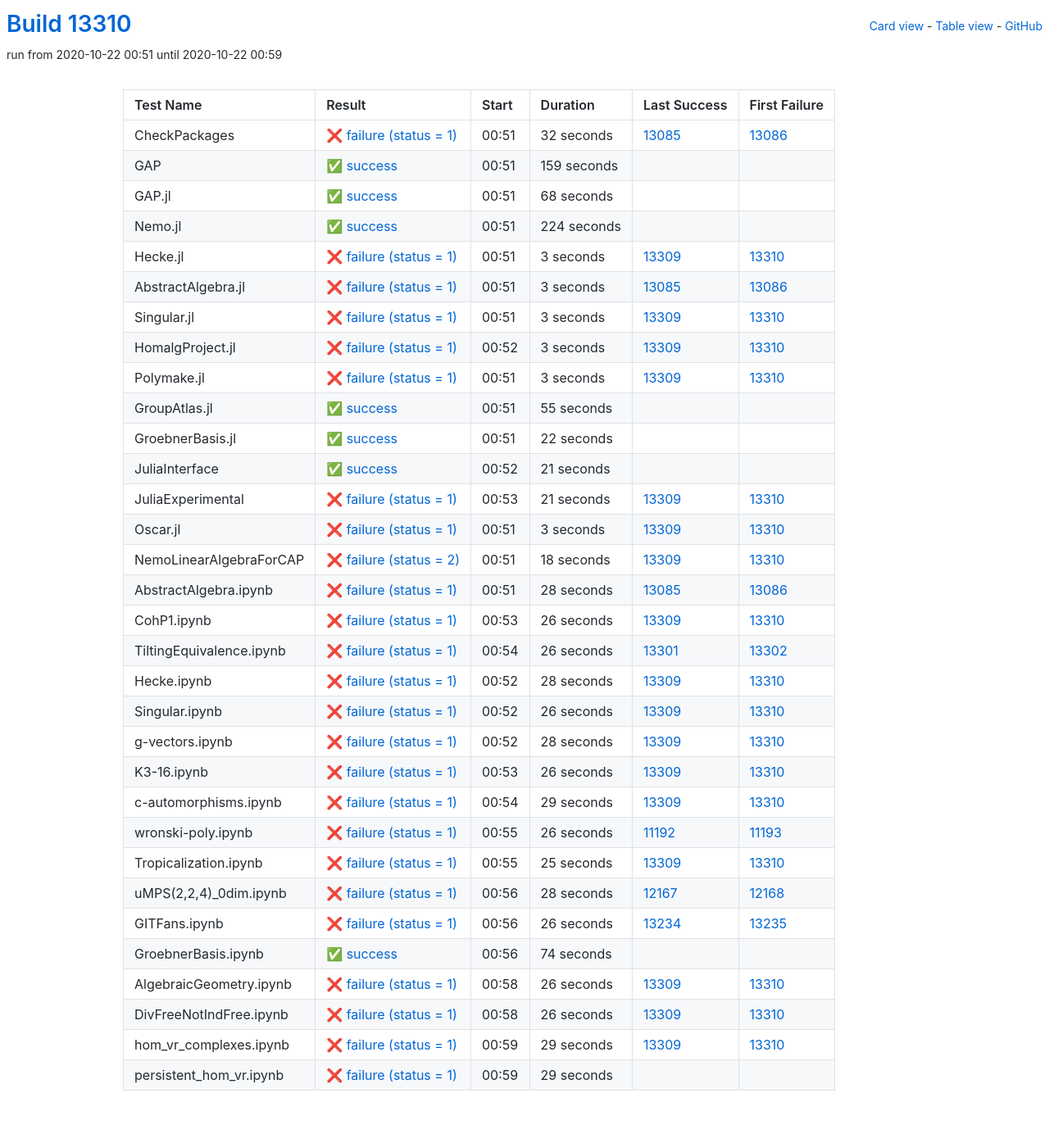
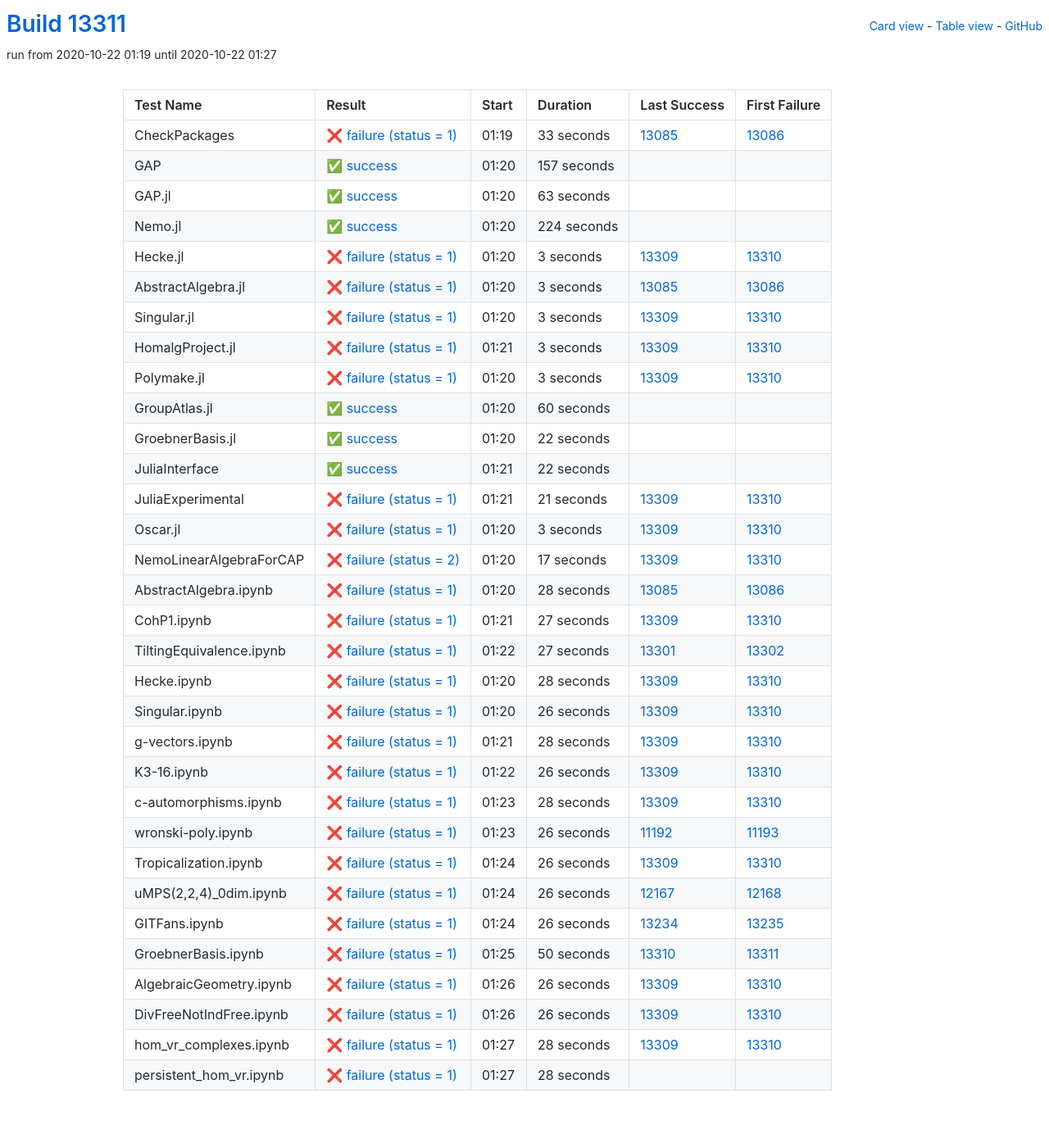
Before and after one commit to oscar-system/oscar-ci-status, a Jekyll site: the page built from table.html, in a window 1280 px wide. Shown: the whole page at 82% size. Built offline with Jekyll 4.4.1, drawn with Linux system fonts in a browser that asks for light colours.

Commit message:
Build #13311

```diff
--- a/_data/ci.yml
+++ b/_data/ci.yml
@@ -1,6 +1,6 @@
 ---
-build: 13310
-build_url: https://oscarci.mathematik.uni-kl.de/job/oscar/13310/
+build: 13311
+build_url: https://oscarci.mathematik.uni-kl.de/job/oscar/13311/
 job: oscar
 organization: oscar-system
 repo: oscar-ci-status
@@ -8,44 +8,44 @@
 tests:
 - name: CheckPackages
   id: checkpackages
-  log: https://oscarci.mathematik.uni-kl.de/job/oscar/13310/artifact/logs/build-13310/CheckPackages.log
-  start: 2020-10-22 00:51
+  log: https://oscarci.mathematik.uni-kl.de/job/oscar/13311/artifact/logs/build-13311/CheckPackages.log
+  start: 2020-10-22 01:19
   success: false
   exitcode: 1
   status: failure
-  duration: 32
+  duration: 33
   last_success: 13085
   last_success_url: https://oscarci.mathematik.uni-kl.de/job/oscar/13085/
   first_failure: 13086
   first_failure_url: https://oscarci.mathematik.uni-kl.de/job/oscar/13086/
 - name: GAP
   id: gap
-  log: https://oscarci.mathematik.uni-kl.de/job/oscar/13310/artifact/logs/build-13310/GAP.log
-  start: 2020-10-22 00:51
+  log: https://oscarci.mathematik.uni-kl.de/job/oscar/13311/artifact/logs/build-13311/GAP.log
+  start: 2020-10-22 01:20
   success: true
   exitcode: 0
   status: success
-  duration: 159
+  duration: 157
   last_success: false
   last_success_url:
   first_failure: false
   first_failure_url:
 - name: GAP.jl
   id: gap-jl
-  log: https://oscarci.mathematik.uni-kl.de/job/oscar/13310/artifact/logs/build-13310/GAP.jl.log
-  start: 2020-10-22 00:51
+  log: https://oscarci.mathematik.uni-kl.de/job/oscar/13311/artifact/logs/build-13311/GAP.jl.log
+  start: 2020-10-22 01:20
   success: true
   exitcode: 0
   status: success
-  duration: 68
+  duration: 63
   last_success: false
   last_success_url:
   first_failure: false
   first_failure_url:
 - name: Nemo.jl
   id: nemo-jl
-  log: https://oscarci.mathematik.uni-kl.de/job/oscar/13310/artifact/logs/build-13310/Nemo.jl.log
-  start: 2020-10-22 00:51
+  log: https://oscarci.mathematik.uni-kl.de/job/oscar/13311/artifact/logs/build-13311/Nemo.jl.log
+  start: 2020-10-22 01:20
   success: true
   exitcode: 0
   status: success
@@ -56,8 +56,8 @@
   first_failure_url:
 - name: Hecke.jl
   id: hecke-jl
-  log: https://oscarci.mathematik.uni-kl.de/job/oscar/13310/artifact/logs/build-13310/Hecke.jl.log
-  start: 2020-10-22 00:51
+  log: https://oscarci.mathematik.uni-kl.de/job/oscar/13311/artifact/logs/build-13311/Hecke.jl.log
+  start: 2020-10-22 01:20
   success: false
   exitcode: 1
   status: failure
@@ -68,8 +68,8 @@
   first_failure_url: https://oscarci.mathematik.uni-kl.de/job/oscar/13310/
 - name: AbstractAlgebra.jl
   id: abstractalgebra-jl
-  log: https://oscarci.mathematik.uni-kl.de/job/oscar/13310/artifact/logs/build-13310/AbstractAlgebra.jl.log
-  start: 2020-10-22 00:51
+  log: https://oscarci.mathematik.uni-kl.de/job/oscar/13311/artifact/logs/build-13311/AbstractAlgebra.jl.log
+  start: 2020-10-22 01:20
   success: false
   exitcode: 1
   status: failure
@@ -80,8 +80,8 @@
   first_failure_url: https://oscarci.mathematik.uni-kl.de/job/oscar/13086/
 - name: Singular.jl
   id: singular-jl
-  log: https://oscarci.mathematik.uni-kl.de/job/oscar/13310/artifact/logs/build-13310/Singular.jl.log
-  start: 2020-10-22 00:51
+  log: https://oscarci.mathematik.uni-kl.de/job/oscar/13311/artifact/logs/build-13311/Singular.jl.log
+  start: 2020-10-22 01:20
   success: false
   exitcode: 1
   status: failure
@@ -92,8 +92,8 @@
   first_failure_url: https://oscarci.mathematik.uni-kl.de/job/oscar/13310/
 - name: HomalgProject.jl
   id: homalgproject-jl
-  log: https://oscarci.mathematik.uni-kl.de/job/oscar/13310/artifact/logs/build-13310/HomalgProject.jl.log
-  start: 2020-10-22 00:52
+  log: https://oscarci.mathematik.uni-kl.de/job/oscar/13311/artifact/logs/build-13311/HomalgProject.jl.log
+  start: 2020-10-22 01:21
   success: false
   exitcode: 1
   status: failure
@@ -104,8 +104,8 @@
   first_failure_url: https://oscarci.mathematik.uni-kl.de/job/oscar/13310/
 - name: Polymake.jl
   id: polymake-jl
-  log: https://oscarci.mathematik.uni-kl.de/job/oscar/13310/artifact/logs/build-13310/Polymake.jl.log
-  start: 2020-10-22 00:51
+  log: https://oscarci.mathematik.uni-kl.de/job/oscar/13311/artifact/logs/build-13311/Polymake.jl.log
+  start: 2020-10-22 01:20
   success: false
   exitcode: 1
   status: failure
@@ -116,20 +116,20 @@
   first_failure_url: https://oscarci.mathematik.uni-kl.de/job/oscar/13310/
 - name: GroupAtlas.jl
   id: groupatlas-jl
-  log: https://oscarci.mathematik.uni-kl.de/job/oscar/13310/artifact/logs/build-13310/GroupAtlas.jl.log
-  start: 2020-10-22 00:51
+  log: https://oscarci.mathematik.uni-kl.de/job/oscar/13311/artifact/logs/build-13311/GroupAtlas.jl.log
+  start: 2020-10-22 01:20
   success: true
   exitcode: 0
   status: success
-  duration: 55
+  duration: 60
   last_success: false
   last_success_url:
   first_failure: false
   first_failure_url:
 - name: GroebnerBasis.jl
   id: groebnerbasis-jl
-  log: https://oscarci.mathematik.uni-kl.de/job/oscar/13310/artifact/logs/build-13310/GroebnerBasis.jl.log
-  start: 2020-10-22 00:51
+  log: https://oscarci.mathematik.uni-kl.de/job/oscar/13311/artifact/logs/build-13311/GroebnerBasis.jl.log
+  start: 2020-10-22 01:20
   success: true
   exitcode: 0
   status: success
@@ -140,20 +140,20 @@
   first_failure_url:
 - name: JuliaInterface
   id: juliainterface
-  log: https://oscarci.mathematik.uni-kl.de/job/oscar/13310/artifact/logs/build-13310/JuliaInterface.log
-  start: 2020-10-22 00:52
+  log: https://oscarci.mathematik.uni-kl.de/job/oscar/13311/artifact/logs/build-13311/JuliaInterface.log
+  start: 2020-10-22 01:21
   success: true
   exitcode: 0
   status: success
-  duration: 21
+  duration: 22
   last_success: false
   last_success_url:
   first_failure: false
   first_failure_url:
 - name: JuliaExperimental
   id: juliaexperimental
-  log: https://oscarci.mathematik.uni-kl.de/job/oscar/13310/artifact/logs/build-13310/JuliaExperimental.log
-  start: 2020-10-22 00:53
+  log: https://oscarci.mathematik.uni-kl.de/job/oscar/13311/artifact/logs/build-13311/JuliaExperimental.log
+  start: 2020-10-22 01:21
   success: false
   exitcode: 1
   status: failure
@@ -164,8 +164,8 @@
   first_failure_url: https://oscarci.mathematik.uni-kl.de/job/oscar/13310/
 - name: Oscar.jl
   id: oscar-jl
-  log: https://oscarci.mathematik.uni-kl.de/job/oscar/13310/artifact/logs/build-13310/Oscar.jl.log
-  start: 2020-10-22 00:51
+  log: https://oscarci.mathematik.uni-kl.de/job/oscar/13311/artifact/logs/build-13311/Oscar.jl.log
+  start: 2020-10-22 01:20
   success: false
   exitcode: 1
   status: failure
@@ -176,20 +176,20 @@
   first_failure_url: https://oscarci.mathematik.uni-kl.de/job/oscar/13310/
 - name: NemoLinearAlgebraForCAP
   id: nemolinearalgebraforcap
-  log: https://oscarci.mathematik.uni-kl.de/job/oscar/13310/artifact/logs/build-13310/NemoLinearAlgebraForCAP.log
-  start: 2020-10-22 00:51
+  log: https://oscarci.mathematik.uni-kl.de/job/oscar/13311/artifact/logs/build-13311/NemoLinearAlgebraForCAP.log
+  start: 2020-10-22 01:20
   success: false
   exitcode: 2
   status: failure
-  duration: 18
+  duration: 17
   last_success: 13309
   last_success_url: https://oscarci.mathematik.uni-kl.de/job/oscar/13309/
   first_failure: 13310
   first_failure_url: https://oscarci.mathematik.uni-kl.de/job/oscar/13310/
 - name: AbstractAlgebra.ipynb
   id: abstractalgebra-ipynb
-  log: https://oscarci.mathematik.uni-kl.de/job/oscar/13310/artifact/logs/build-13310/AbstractAlgebra.ipynb.log
-  start: 2020-10-22 00:51
+  log: https://oscarci.mathematik.uni-kl.de/job/oscar/13311/artifact/logs/build-13311/AbstractAlgebra.ipynb.log
+  start: 2020-10-22 01:20
   success: false
   exitcode: 1
   status: failure
@@ -200,32 +200,32 @@
   first_failure_url: https://oscarci.mathematik.uni-kl.de/job/oscar/13086/
 - name: CohP1.ipynb
   id: cohp1-ipynb
-  log: https://oscarci.mathematik.uni-kl.de/job/oscar/13310/artifact/logs/build-13310/CohP1.ipynb.log
-  start: 2020-10-22 00:53
+  log: https://oscarci.mathematik.uni-kl.de/job/oscar/13311/artifact/logs/build-13311/CohP1.ipynb.log
+  start: 2020-10-22 01:21
   success: false
   exitcode: 1
   status: failure
-  duration: 26
+  duration: 27
   last_success: 13309
   last_success_url: https://oscarci.mathematik.uni-kl.de/job/oscar/13309/
   first_failure: 13310
   first_failure_url: https://oscarci.mathematik.uni-kl.de/job/oscar/13310/
 - name: TiltingEquivalence.ipynb
   id: tiltingequivalence-ipynb
-  log: https://oscarci.mathematik.uni-kl.de/job/oscar/13310/artifact/logs/build-13310/TiltingEquivalence.ipynb.log
-  start: 2020-10-22 00:54
+  log: https://oscarci.mathematik.uni-kl.de/job/oscar/13311/artifact/logs/build-13311/TiltingEquivalence.ipynb.log
+  start: 2020-10-22 01:22
   success: false
   exitcode: 1
   status: failure
-  duration: 26
+  duration: 27
   last_success: 13301
   last_success_url: https://oscarci.mathematik.uni-kl.de/job/oscar/13301/
   first_failure: 13302
   first_failure_url: https://oscarci.mathematik.uni-kl.de/job/oscar/13302/
 - name: Hecke.ipynb
   id: hecke-ipynb
-  log: https://oscarci.mathematik.uni-kl.de/job/oscar/13310/artifact/logs/build-13310/Hecke.ipynb.log
-  start: 2020-10-22 00:52
+  log: https://oscarci.mathematik.uni-kl.de/job/oscar/13311/artifact/logs/build-13311/Hecke.ipynb.log
+  start: 2020-10-22 01:20
   success: false
   exitcode: 1
   status: failure
@@ -236,8 +236,8 @@
   first_failure_url: https://oscarci.mathematik.uni-kl.de/job/oscar/13310/
 - name: Singular.ipynb
   id: singular-ipynb
-  log: https://oscarci.mathematik.uni-kl.de/job/oscar/13310/artifact/logs/build-13310/Singular.ipynb.log
-  start: 2020-10-22 00:52
+  log: https://oscarci.mathematik.uni-kl.de/job/oscar/13311/artifact/logs/build-13311/Singular.ipynb.log
+  start: 2020-10-22 01:20
   success: false
   exitcode: 1
   status: failure
@@ -248,8 +248,8 @@
   first_failure_url: https://oscarci.mathematik.uni-kl.de/job/oscar/13310/
 - name: g-vectors.ipynb
   id: g-vectors-ipynb
-  log: https://oscarci.mathematik.uni-kl.de/job/oscar/13310/artifact/logs/build-13310/g-vectors.ipynb.log
-  start: 2020-10-22 00:52
+  log: https://oscarci.mathematik.uni-kl.de/job/oscar/13311/artifact/logs/build-13311/g-vectors.ipynb.log
+  start: 2020-10-22 01:21
   success: false
   exitcode: 1
   status: failure
@@ -260,8 +260,8 @@
   first_failure_url: https://oscarci.mathematik.uni-kl.de/job/oscar/13310/
 - name: K3-16.ipynb
   id: k3-16-ipynb
-  log: https://oscarci.mathematik.uni-kl.de/job/oscar/13310/artifact/logs/build-13310/K3-16.ipynb.log
-  start: 2020-10-22 00:53
+  log: https://oscarci.mathematik.uni-kl.de/job/oscar/13311/artifact/logs/build-13311/K3-16.ipynb.log
+  start: 2020-10-22 01:22
   success: false
   exitcode: 1
   status: failure
@@ -272,20 +272,20 @@
   first_failure_url: https://oscarci.mathematik.uni-kl.de/job/oscar/13310/
 - name: c-automorphisms.ipynb
   id: c-automorphisms-ipynb
-  log: https://oscarci.mathematik.uni-kl.de/job/oscar/13310/artifact/logs/build-13310/c-automorphisms.ipynb.log
-  start: 2020-10-22 00:54
+  log: https://oscarci.mathematik.uni-kl.de/job/oscar/13311/artifact/logs/build-13311/c-automorphisms.ipynb.log
+  start: 2020-10-22 01:23
   success: false
   exitcode: 1
   status: failure
-  duration: 29
+  duration: 28
   last_success: 13309
   last_success_url: https://oscarci.mathematik.uni-kl.de/job/oscar/13309/
   first_failure: 13310
   first_failure_url: https://oscarci.mathematik.uni-kl.de/job/oscar/13310/
 - name: wronski-poly.ipynb
   id: wronski-poly-ipynb
-  log: https://oscarci.mathematik.uni-kl.de/job/oscar/13310/artifact/logs/build-13310/wronski-poly.ipynb.log
-  start: 2020-10-22 00:55
+  log: https://oscarci.mathematik.uni-kl.de/job/oscar/13311/artifact/logs/build-13311/wronski-poly.ipynb.log
+  start: 2020-10-22 01:23
   success: false
   exitcode: 1
   status: failure
@@ -296,32 +296,32 @@
   first_failure_url: https://oscarci.mathematik.uni-kl.de/job/oscar/11193/
 - name: Tropicalization.ipynb
   id: tropicalization-ipynb
-  log: https://oscarci.mathematik.uni-kl.de/job/oscar/13310/artifact/logs/build-13310/Tropicalization.ipynb.log
-  start: 2020-10-22 00:55
+  log: https://oscarci.mathematik.uni-kl.de/job/oscar/13311/artifact/logs/build-13311/Tropicalization.ipynb.log
+  start: 2020-10-22 01:24
   success: false
   exitcode: 1
   status: failure
-  duration: 25
+  duration: 26
   last_success: 13309
   last_success_url: https://oscarci.mathematik.uni-kl.de/job/oscar/13309/
   first_failure: 13310
   first_failure_url: https://oscarci.mathematik.uni-kl.de/job/oscar/13310/
 - name: uMPS(2,2,4)_0dim.ipynb
   id: umps-2-2-4-0dim-ipynb
-  log: https://oscarci.mathematik.uni-kl.de/job/oscar/13310/artifact/logs/build-13310/uMPS-2-2-4-_0dim.ipynb.log
-  start: 2020-10-22 00:56
+  log: https://oscarci.mathematik.uni-kl.de/job/oscar/13311/artifact/logs/build-13311/uMPS-2-2-4-_0dim.ipynb.log
+  start: 2020-10-22 01:24
   success: false
   exitcode: 1
   status: failure
-  duration: 28
+  duration: 26
   last_success: 12167
   last_success_url: https://oscarci.mathematik.uni-kl.de/job/oscar/12167/
   first_failure: 12168
   first_failure_url: https://oscarci.mathematik.uni-kl.de/job/oscar/12168/
 - name: GITFans.ipynb
   id: gitfans-ipynb
-  log: https://oscarci.mathematik.uni-kl.de/job/oscar/13310/artifact/logs/build-13310/GITFans.ipynb.log
-  start: 2020-10-22 00:56
+  log: https://oscarci.mathematik.uni-kl.de/job/oscar/13311/artifact/logs/build-13311/GITFans.ipynb.log
+  start: 2020-10-22 01:24
   success: false
   exitcode: 1
   status: failure
@@ -332,20 +332,20 @@
   first_failure_url: https://oscarci.mathematik.uni-kl.de/job/oscar/13235/
 - name: GroebnerBasis.ipynb
   id: groebnerbasis-ipynb
-  log: https://oscarci.mathematik.uni-kl.de/job/oscar/13310/artifact/logs/build-13310/GroebnerBasis.ipynb.log
-  start: 2020-10-22 00:56
-  success: true
-  exitcode: 0
-  status: success
-  duration: 74
-  last_success: false
-  last_success_url:
-  first_failure: false
-  first_failure_url:
+  log: https://oscarci.mathematik.uni-kl.de/job/oscar/13311/artifact/logs/build-13311/GroebnerBasis.ipynb.log
+  start: 2020-10-22 01:25
+  success: false
+  exitcode: 1
+  status: failure
+  duration: 50
+  last_success: 13310
+  last_success_url: https://oscarci.mathematik.uni-kl.de/job/oscar/13310/
+  first_failure: 13311
+  first_failure_url: https://oscarci.mathematik.uni-kl.de/job/oscar/13311/
 - name: AlgebraicGeometry.ipynb
   id: algebraicgeometry-ipynb
-  log: https://oscarci.mathematik.uni-kl.de/job/oscar/13310/artifact/logs/build-13310/AlgebraicGeometry.ipynb.log
-  start: 2020-10-22 00:58
+  log: https://oscarci.mathematik.uni-kl.de/job/oscar/13311/artifact/logs/build-13311/AlgebraicGeometry.ipynb.log
+  start: 2020-10-22 01:26
   success: false
   exitcode: 1
   status: failure
@@ -356,8 +356,8 @@
   first_failure_url: https://oscarci.mathematik.uni-kl.de/job/oscar/13310/
 - name: DivFreeNotIndFree.ipynb
   id: divfreenotindfree-ipynb
-  log: https://oscarci.mathematik.uni-kl.de/job/oscar/13310/artifact/logs/build-13310/DivFreeNotIndFree.ipynb.log
-  start: 2020-10-22 00:58
+  log: https://oscarci.mathematik.uni-kl.de/job/oscar/13311/artifact/logs/build-13311/DivFreeNotIndFree.ipynb.log
+  start: 2020-10-22 01:26
   success: false
   exitcode: 1
   status: failure
@@ -368,24 +368,24 @@
   first_failure_url: https://oscarci.mathematik.uni-kl.de/job/oscar/13310/
 - name: hom_vr_complexes.ipynb
   id: hom-vr-complexes-ipynb
-  log: https://oscarci.mathematik.uni-kl.de/job/oscar/13310/artifact/logs/build-13310/hom_vr_complexes.ipynb.log
-  start: 2020-10-22 00:59
+  log: https://oscarci.mathematik.uni-kl.de/job/oscar/13311/artifact/logs/build-13311/hom_vr_complexes.ipynb.log
+  start: 2020-10-22 01:27
   success: false
   exitcode: 1
   status: failure
-  duration: 29
+  duration: 28
   last_success: 13309
   last_success_url: https://oscarci.mathematik.uni-kl.de/job/oscar/13309/
   first_failure: 13310
   first_failure_url: https://oscarci.mathematik.uni-kl.de/job/oscar/13310/
 - name: persistent_hom_vr.ipynb
   id: persistent-hom-vr-ipynb
-  log: https://oscarci.mathematik.uni-kl.de/job/oscar/13310/artifact/logs/build-13310/persistent_hom_vr.ipynb.log
-  start: 2020-10-22 00:59
+  log: https://oscarci.mathematik.uni-kl.de/job/oscar/13311/artifact/logs/build-13311/persistent_hom_vr.ipynb.log
+  start: 2020-10-22 01:27
   success: false
   exitcode: 1
   status: failure
-  duration: 29
+  duration: 28
   last_success: false
   last_success_url:
   first_failure: false
```
Also changed, not shown: README.md.
